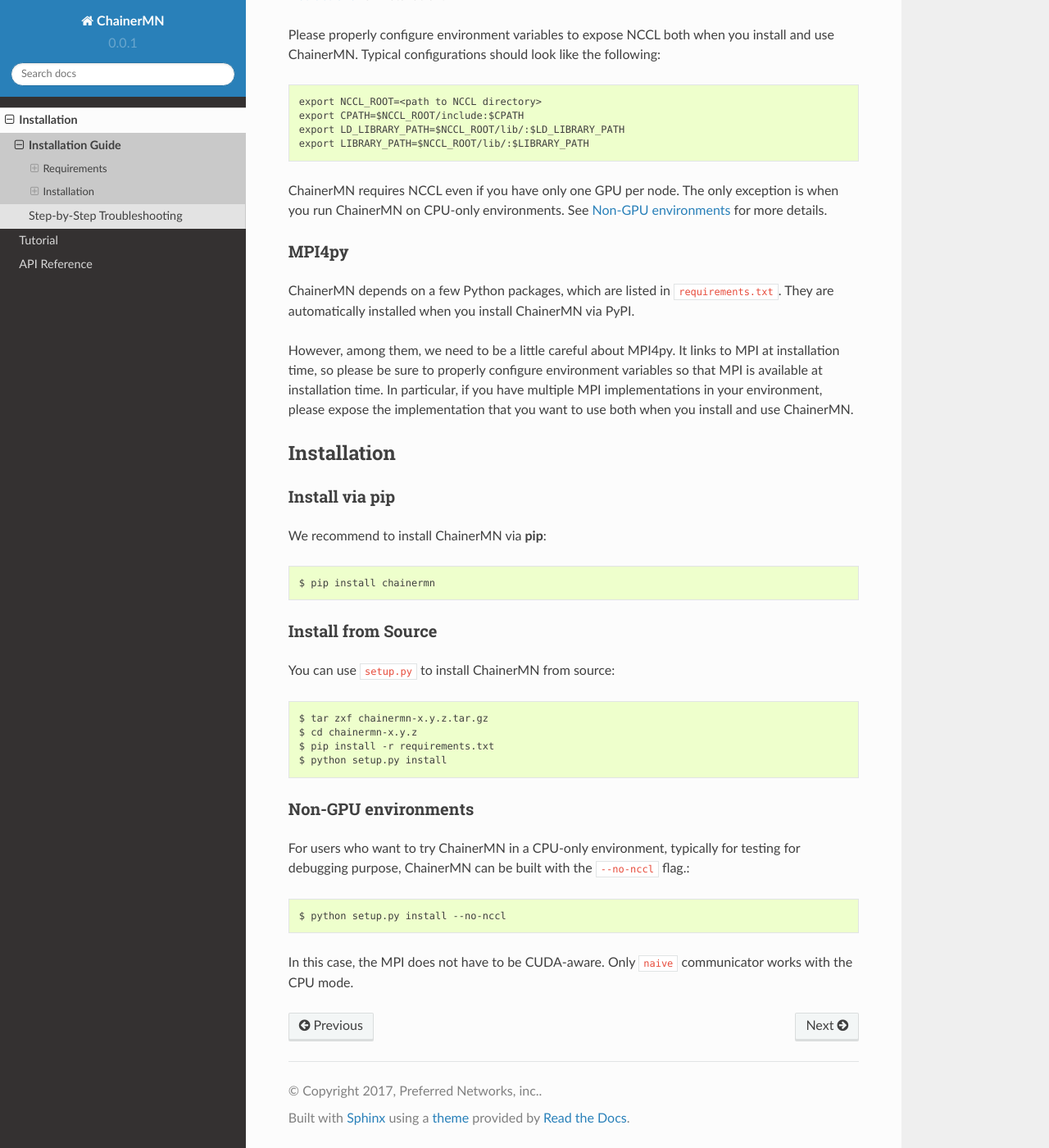
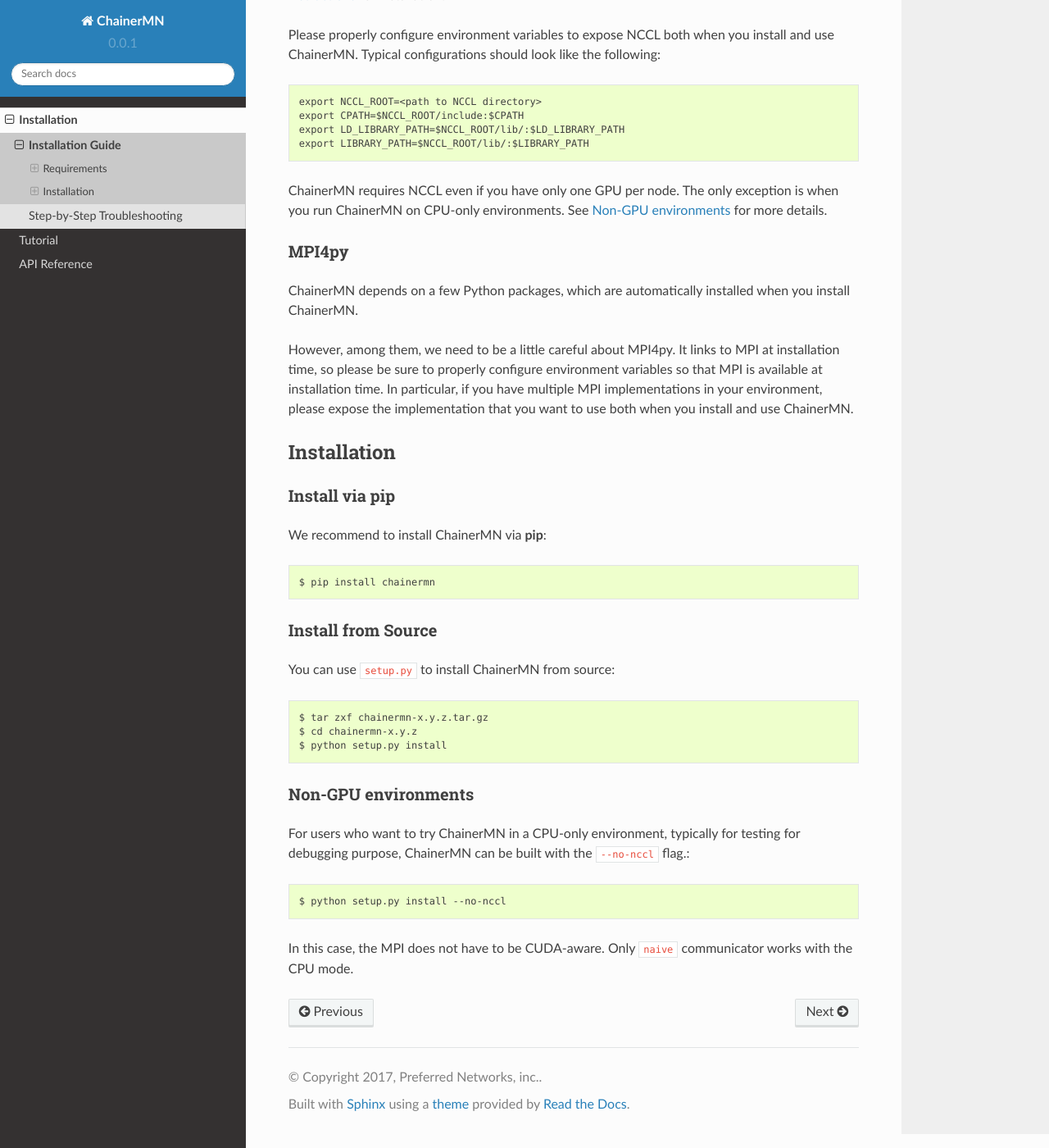
Before and after one commit to chainer/chainermn, a Sphinx documentation site: the page built from docs/source/installation/guide.rst, in a window 1280 px wide and 1400 px high, scrolled down 1032 px. Shown: the whole window at 82% size. Built offline with Sphinx 7.4.7 and the Read the Docs theme 2.0.0, drawn with Linux system fonts in a browser that asks for light colours.

Commit message:
Eliminate requirements.txt from the document

```diff
--- a/docs/source/installation/guide.rst
+++ b/docs/source/installation/guide.rst
@@ -68,8 +68,8 @@
 MPI4py
 ~~~~~~
 
-ChainerMN depends on a few Python packages, which are listed in ``requirements.txt``.
-They are automatically installed when you install ChainerMN via PyPI.
+ChainerMN depends on a few Python packages, which are
+automatically installed when you install ChainerMN.
 
 However, among them, we need to be a little careful about MPI4py.
 It links to MPI at installation time, so please be sure
@@ -102,7 +102,6 @@
 
   $ tar zxf chainermn-x.y.z.tar.gz
   $ cd chainermn-x.y.z
-  $ pip install -r requirements.txt
   $ python setup.py install
 
 .. _non-gpu-env:
```
